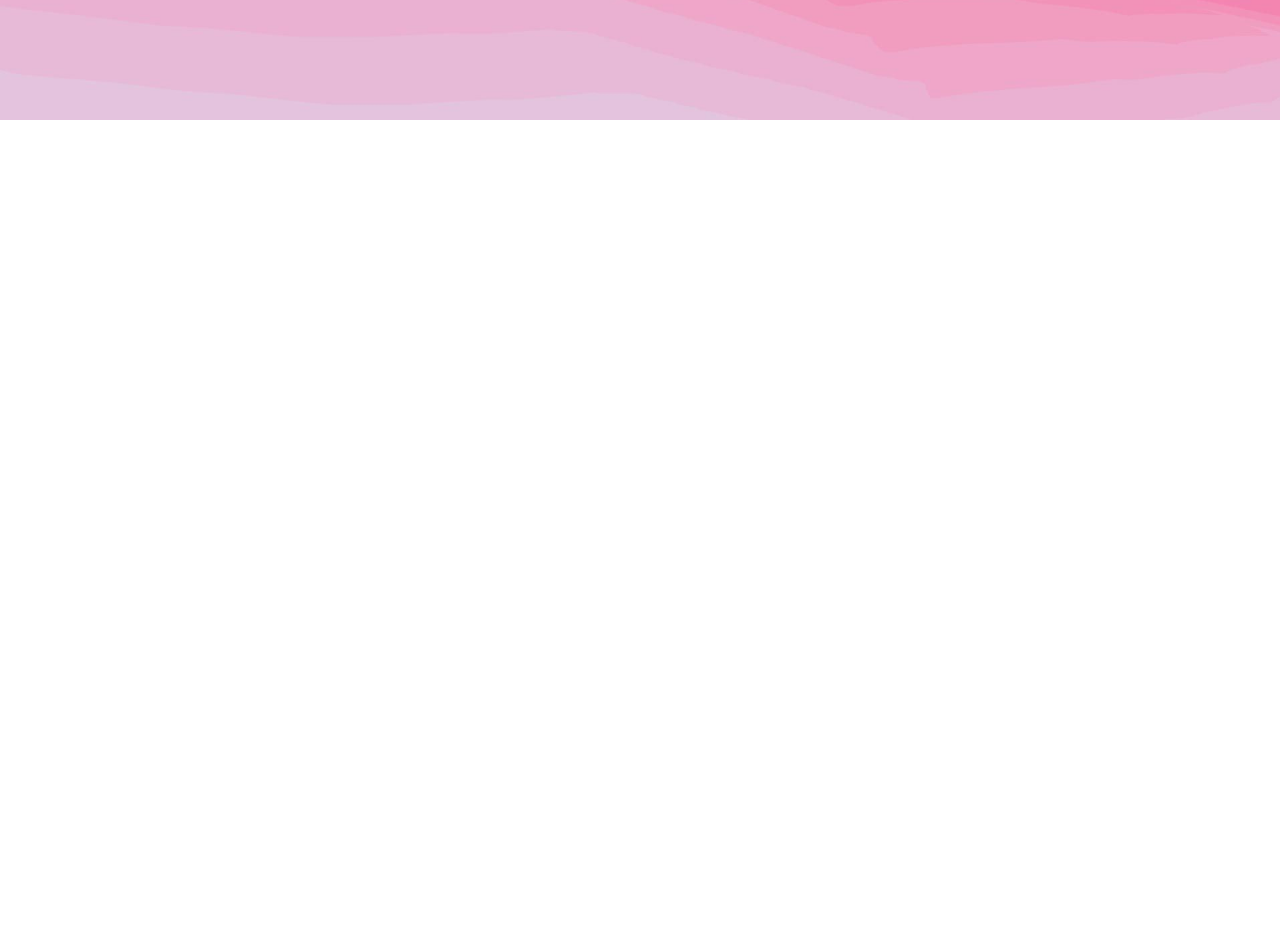
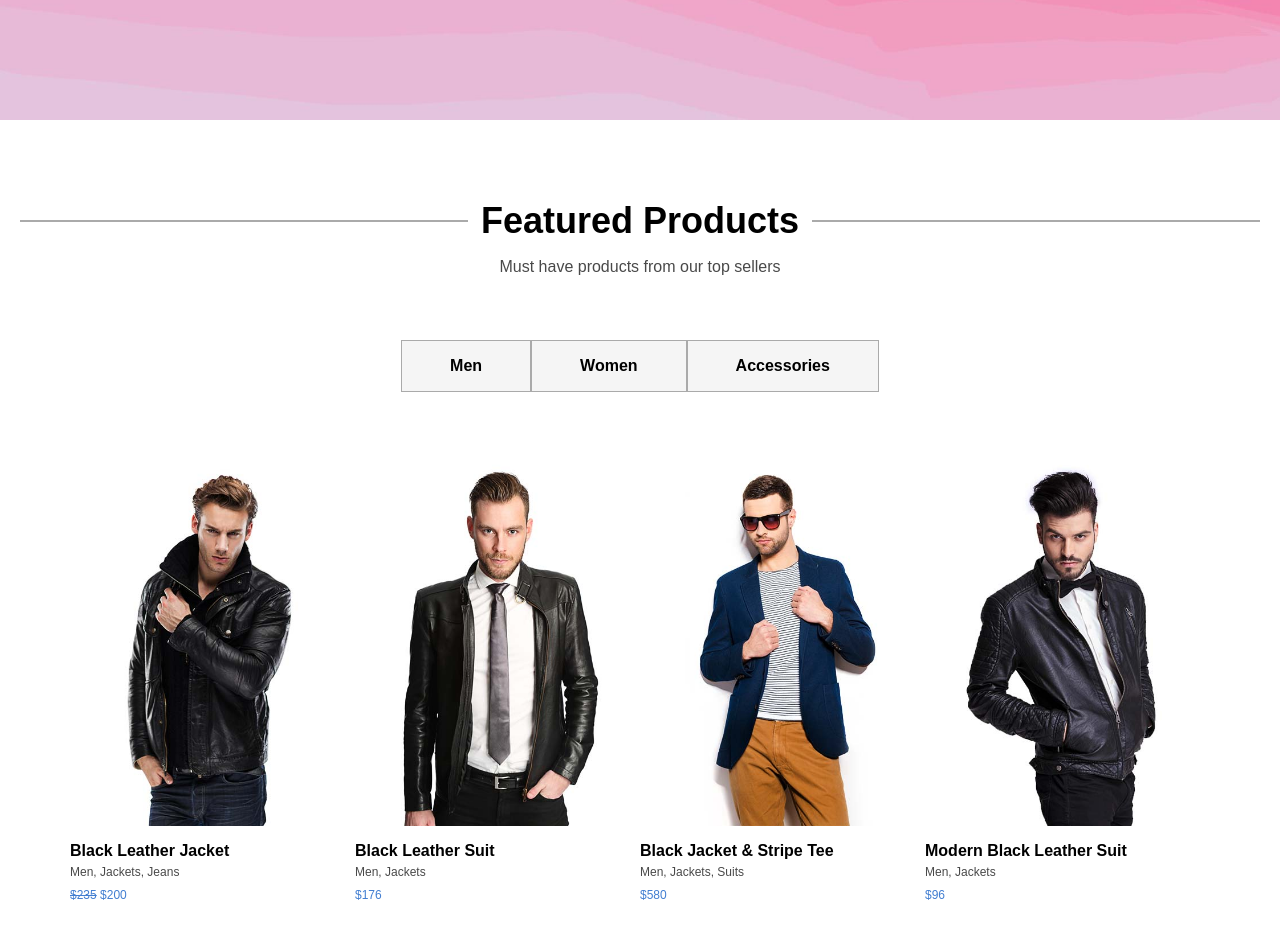
Before and after one commit to RiccardoCarluccio/proj-html-vuejs, a Vue app in the folder vue-vite/: page / in a window 1280 px wide. Shown: the part 680-1618 px from the top of the page. Before the commit the page ends 800 px from the top, so only its background shows below. Built offline with nearby package versions, Linux system fonts and the light colour scheme.

Commit message:
do featured products

```diff
--- a/vue-vite/scss/general.scss
+++ b/vue-vite/scss/general.scss
@@ -33,3 +33,13 @@ a {
   width: 1240px;
   @include flex-col-center-center;
 }
+
+.section {
+  padding: 5rem;
+  @include flex-col-center-center;
+  gap: 4rem;
+}
+
+.barred-text {
+  text-decoration: line-through;
+}
--- a/vue-vite/scss/partials/_variables.scss
+++ b/vue-vite/scss/partials/_variables.scss
@@ -3,5 +3,5 @@ $color-text: #494949;
 $color-text-light: #aaaaaa;
 $color-interactive: #427ed1;
 
-$da-capire1: #f5f5f5;
+$color-light-background: #f5f5f5;
 $da-capire2: #55cce5;
--- a/vue-vite/src/App.vue
+++ b/vue-vite/src/App.vue
@@ -1,11 +1,13 @@
 <script>
   import TheHeader from './components/TheHeader.vue';
   import TheJumbo from './components/TheJumbo.vue';
+  import FeaturedProducts from './components/FeaturedProducts.vue';
 
   export default {
     components: {
       TheHeader,
       TheJumbo,
+      FeaturedProducts,
     }
   }
 </script>
@@ -13,6 +15,7 @@
 <template>
   <TheHeader/>
   <TheJumbo/>
+  <FeaturedProducts/>
 </template>
 
 <style lang="scss">
--- /dev/null
+++ b/vue-vite/src/components/FeaturedProductPreviews.vue
@@ -0,0 +1,101 @@
+<script>
+  export default {
+
+  };
+</script>
+
+<template>
+  <div class="featured-preview-container">
+    <div class="featured-image-container">
+      <img src="../assets/images/black_elegant_leather_jacket.jpg" alt="Black Leather Jacket">
+    </div>
+    <div class="featured-product-description">
+      <h4>black leather jacket</h4>
+      <h6>men, jackets, jeans</h6>
+      <p class="featured-price"><span class="barred-text">$235</span> $200</p>
+    </div>
+  </div>
+
+  <div class="featured-preview-container">
+    <div class="featured-image-container">
+      <img src="../assets/images/black_leather_suit.jpg" alt="Black Leather Jacket">
+    </div>
+    <div class="featured-product-description">
+      <h4>black leather suit</h4>
+      <h6>men, jackets</h6>
+      <p class="featured-price">$176</p>
+    </div>
+  </div>
+
+  <div class="featured-preview-container">
+    <div class="featured-image-container">
+      <img src="../assets/images/blue_jacket_and_white_stripe_tee.jpg" alt="Black Leather Jacket">
+    </div>
+    <div class="featured-product-description">
+      <h4>black jacket & stripe tee</h4>
+      <h6>men, jackets, suits</h6>
+      <p class="featured-price">$580</p>
+    </div>
+  </div>
+
+  <div class="featured-preview-container">
+    <div class="featured-image-container">
+      <img src="../assets/images/modern_black_leather_suit.jpg" alt="Black Leather Jacket">
+    </div>
+    <div class="featured-product-description">
+      <h4>modern black leather suit</h4>
+      <h6>men, jackets</h6>
+      <p class="featured-price">$96</p>
+    </div>
+  </div>
+</template>
+
+<style scoped lang="scss">
+  @use "../../scss/partials/variables" as *;
+  @use "../../scss/partials/mixins" as *;
+  //featured products
+  .featured-preview-container {
+    display: flex;
+    flex-direction: column;
+    gap: 1rem;
+
+    .featured-image-container {
+      height: 370px;
+      width: 285px;
+
+      img {
+        height: 100%;
+        width: 100%;
+      }
+    }
+
+    .featured-product-description {
+      display: flex;
+      flex-direction: column;
+      justify-content: center;
+      gap: 0.3rem;
+    }
+
+    h4,
+    h6 {
+      text-transform: capitalize;
+    }
+
+    h4 {
+      font-weight: 600;
+      color: black;
+    }
+
+    h6 {
+      color: $color-text;
+      font-weight: 500;
+      font-size: 12px;
+    }
+
+    .featured-price {
+      color: $color-interactive;
+      font-size: 12px;
+      padding-top: 0.3rem;
+    }
+  }
+</style>
--- a/vue-vite/src/components/FeaturedProducts.vue
+++ b/vue-vite/src/components/FeaturedProducts.vue
@@ -1,13 +1,71 @@
 <script>
+  import FeaturedProductPreviews from "./FeaturedProductPreviews.vue";
   export default {
-
+    components: {
+      FeaturedProductPreviews,
+    }
   };
 </script>
 
 <template>
+  <div class="fluid-container section">
+    <div class="width-column-container featured-gap">
+      <div class="width-container featured-products-section">
+        <div class="section-line"></div>
+        <div class="featured-title">
+          <h2>featured products</h2>
+        </div>
+        <div class="section-line"></div>
+      </div>
+      <h4>Must have products from our top sellers</h4>
+    </div>
 
+    <div class="width-container">
+      <button>men</button>
+      <button>women</button>
+      <button>accessories</button>
+    </div>
+
+    <div class="width-container">
+      <FeaturedProductPreviews/>
+    </div>
+  </div>
 </template>
 
 <style scoped lang="scss">
+  @use "../../scss/partials/variables" as *;
+  @use "../../scss/partials/mixins" as *;
+  //featured products
+  .featured-gap {
+    gap: 1rem;
 
+    .featured-products-section {
+      @include flex-center-center;
+      gap: 0.8rem;
+
+      .section-line {
+        flex-grow: 1;
+        border: 1px solid $color-text-light;
+      }
+
+      h2 {
+        text-transform: capitalize;
+        font-size: 36px;
+      }
+    }
+    h4 {
+      color: $color-text;
+      font-weight: 400;
+    }
+  }
+
+  //buttons
+  button {
+    background-color: $color-light-background;
+    text-transform: capitalize;
+    padding: 1rem 3rem;
+    font-weight: 600;
+    border: 1px solid $color-text-light;
+    font-size: 16px;
+  }
 </style>
```
